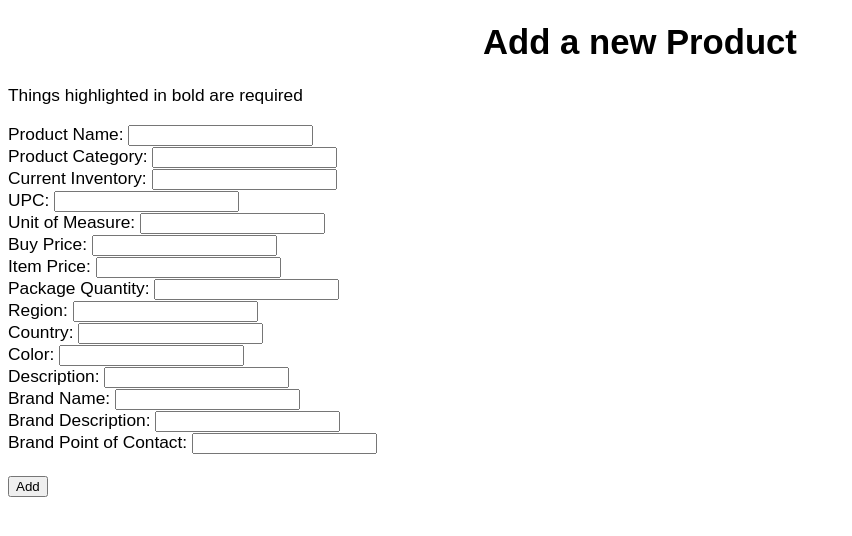
After one commit to Ras-al-Ghul/Alcohol-Delivery-Service, a Flask app: page /admin/add_product in a window 1280 px wide. The commit adds this page. Shown: the top 536 px of the page, without its empty margins (0-852 px from the left). Run offline with Flask 2, Linux system fonts and the light colour scheme; parts of the project's set-up code (start-up, migrations or seed data) failed here and were passed over.

Commit message:
add admin portal to add new products

```diff
--- a/server.py
+++ b/server.py
@@ -184,6 +184,39 @@ def admin_product():
       ).fetchall()
       return render_template('admin/product.html', products=products)
 
+@app.route('/admin/add_product', methods=['POST', 'GET'])
+def admin_add_product():
+      if request.method == 'POST':
+        # Insert into brand table if brand does not already exist.
+        brand_name = request.form['brand_name']
+        brand_description = request.form['brand_description']
+        brand_poc = request.form['brand_poc']
+        g.conn.execute('INSERT INTO brand(brand_name, description, brand_poc) VALUES (%s, %s, %s) ON CONFLICT DO NOTHING', brand_name, brand_description, brand_poc)
+
+        brands = g.conn.execute('SELECT brand_id FROM brand WHERE brand_name = %s', brand_name)
+        for row in brands:
+              brand_id = row[0]
+
+        # Insert into product table if product does not already exist.
+        product_name = request.form['product_name']
+        product_category = request.form['product_category']
+        cur_size = request.form['cur_size']
+        upc = request.form['upc']
+        unit_of_measure = request.form['unit_of_measure']
+        buy_price_per_unit = request.form['buy_price_per_unit']
+        item_price = request.form['item_price']
+        package_quantity = request.form['package_quantity']
+        region = request.form['region']
+        country = request.form['country']
+        color = request.form['color']
+        description = request.form['description']
+
+        g.conn.execute('INSERT INTO product(brand_id, product_name, product_category, cur_size, upc, unit_of_measure, buy_price_per_unit, item_price, package_quantity, region, country, color, description) VALUES (%s, %s, %s, %s, %s, %s, %s, %s, %s, %s, %s, %s, %s) ON CONFLICT (product_name) DO NOTHING', brand_id, product_name, product_category, cur_size, upc, unit_of_measure, buy_price_per_unit, item_price, package_quantity, region, country, color, description)
+
+        return redirect('/admin/product')
+
+      return render_template('admin/add_product.html')
+
 @app.route('/admin/shipment')
 def admin_shipment():
       return render_template('admin/shipment.html')
--- a/static/css/main.css
+++ b/static/css/main.css
@@ -1,5 +1,5 @@
 body{
-    font-size: 15pt;
+    font-size: 13pt;
     font-family: arial;
   }
 
@@ -54,3 +54,11 @@ body{
 .prdtable tbody tr:last-of-type {
   border-bottom: 2px solid #009879;
 }
+.editbtn{
+  background-color: lightblue;
+  color: white;
+  text-align: center;
+  display: inline-block;
+  cursor: pointer;
+  font-weight: bold;
+}
--- /dev/null
+++ b/templates/admin/add_product.html
@@ -0,0 +1,36 @@
+<!DOCTYPE html>
+<html>
+    <head>
+        <title>Admin - Add Product</title>
+        <link rel= "stylesheet" type= "text/css" href= "{{ url_for('static',filename='css/main.css') }}">
+    </head>
+
+    <body>
+        <h1 class='centerbutton'>Add a new Product</h1>
+
+        <form method="POST" action="/admin/add_product">
+        <p>Things highlighted in bold are required</p>
+        <p>
+            Product Name: <input type="text" name="product_name"><br>
+            Product Category: <input type="text" name="product_category"><br>
+            Current Inventory: <input type="text" name="cur_size"><br>
+            UPC: <input type="text" name="upc"><br>
+            Unit of Measure: <input type="text" name="unit_of_measure"><br>
+            Buy Price: <input type="text" name="buy_price_per_unit"><br>
+            Item Price: <input type="text" name="item_price"><br>
+            Package Quantity: <input type="text" name="package_quantity"><br>
+            Region: <input type="text" name="region"><br>
+            Country: <input type="text" name="country"><br>
+            Color: <input type="text" name="color"><br>
+            Description: <input type="text" name="description"><br>
+            Brand Name: <input type="text" name="brand_name"><br>
+            Brand Description: <input type="text" name="brand_description"><br>
+            Brand Point of Contact: <input type="text" name="brand_poc"><br><br>
+
+            <input type="submit" value="Add">
+        </p>
+        </form>
+
+    </body>
+
+</html>
```
Also changed, not shown: templates/admin/product.html (+5 -6 lines).
